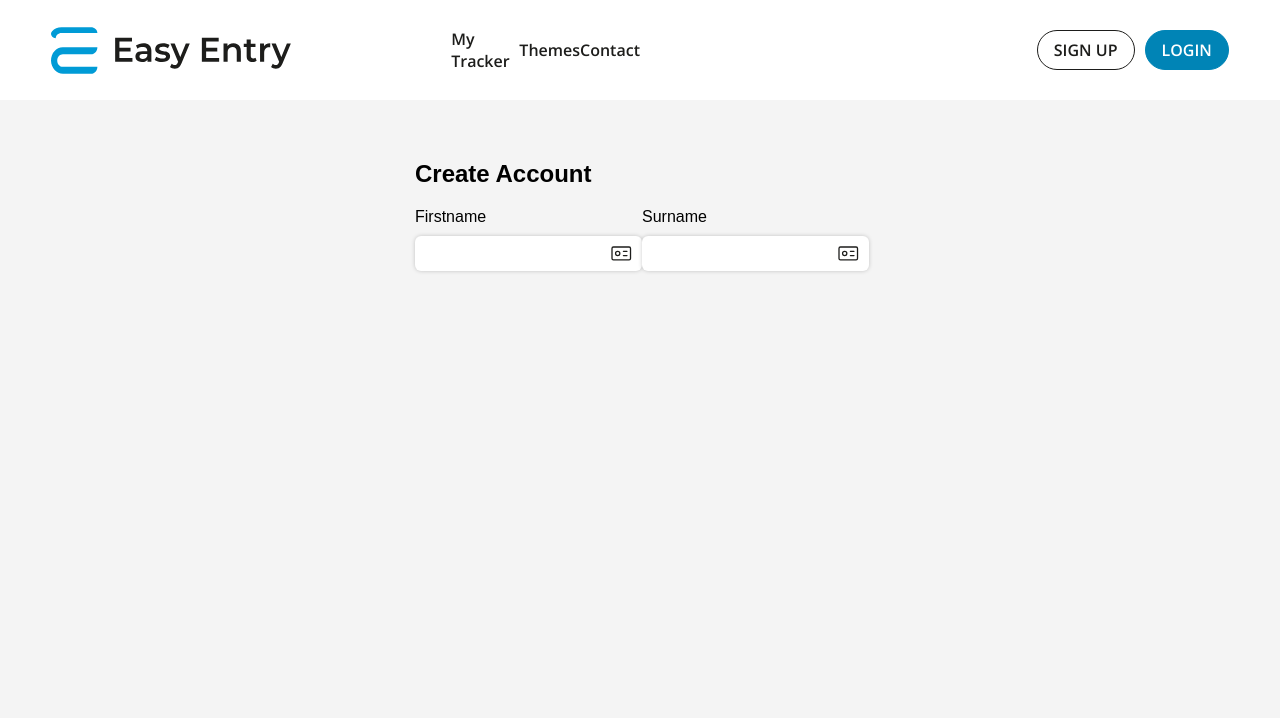
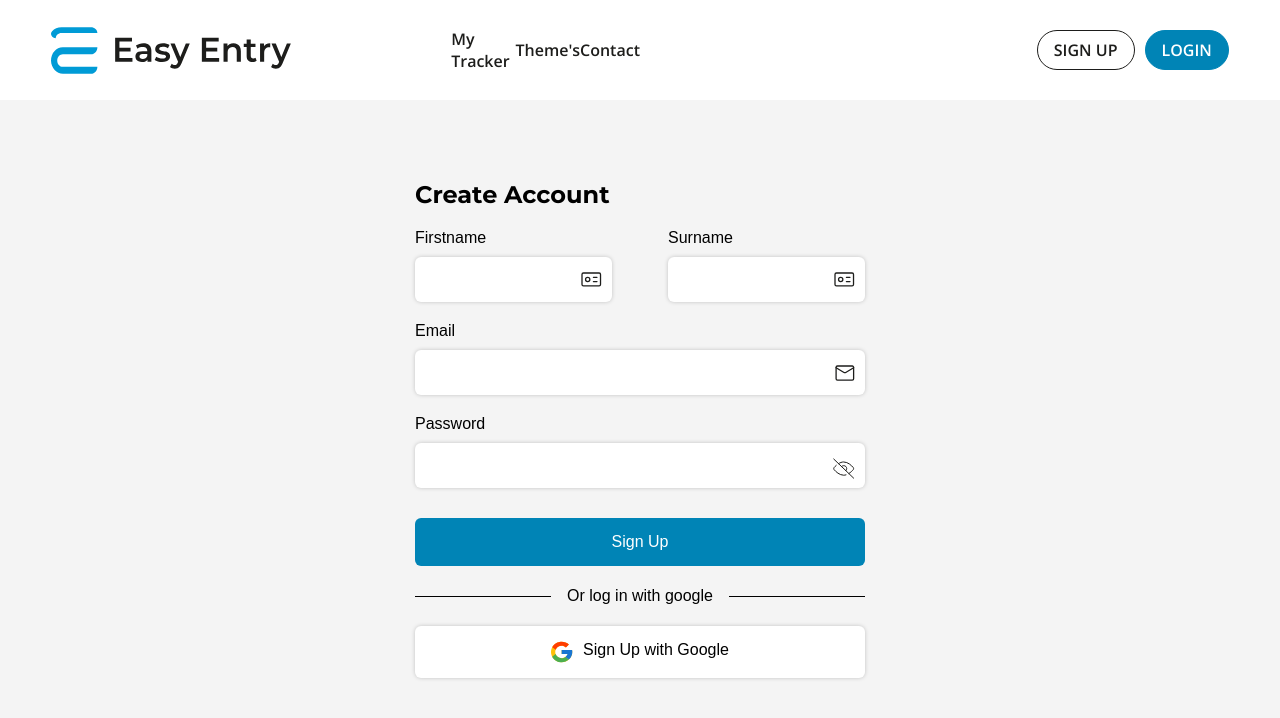
Before and after one commit to Bakbak24/easy-entry, a PHP site: page /register.php in a window 1280 px wide. Shown: the top 718 px of the page. Run offline with PHP 8.4, Linux system fonts and the light colour scheme.

Commit message:
Afwerking van de sign up page + spelling verbetering in nav

```diff
--- a/css/style.css
+++ b/css/style.css
@@ -29,6 +29,7 @@ body {
   font-family: Arial, sans-serif;
   margin: 0;
   padding: 0;
+  box-sizing: border-box;
 }
 
 #container {
@@ -446,7 +447,7 @@ footer p {
 }
 
 #content-register {
-  margin: 40px auto;
+  margin: 60px auto;
   display: flex;
   align-items: flex-start;
   flex-direction: column;
@@ -476,21 +477,75 @@ footer p {
 #register-form-label input {
   border: none;
   box-shadow: rgba(0, 0, 0, 0.2) 0px 0px 4px;
-  padding: 10px 25px;
+  padding: 15px 10px;
   border-radius: 6px;
-  background-image: url("../images/profile.svg");
-  background-position: right 10px top 10px;
+  margin-bottom: 20px;
+  background-position: right 10px top 15px;
   background-repeat: no-repeat;
 }
 
-#register-form-label input::after {
-  content: "";
-  display: inline-block;
-  width: 27px;
-  height: 30px;
-  background-size: contain;
-  background-repeat: no-repeat;
-  background-position: left bottom;
-  margin-right: 0.5%;
+#register-form-label #e-mail {
+  background-image: url("../images/envelop.svg");
+}
+
+#register-form-label #password {
+  background-image: url("../images/eye.svg");
+}
+
+#register-form-label-user-wrapped input {
   background-image: url("../images/profile.svg");
 }
+
+#content-register-form button {
+  width: 100%;
+  padding: 15px 10px;
+  margin: 10px 0px;
+  background-color: var(--blue-color);
+  color: var(--white-color);
+  border: none;
+  border-radius: 6px;
+  font-size: var(--body-size);
+  cursor: pointer;
+}
+
+#content-register-form #signup-google {
+  background-color: white;
+  color: black;
+  display: flex;
+  justify-content: center;
+  gap: 10px;
+  box-shadow: rgba(0, 0, 0, 0.2) 0px 0px 4px;
+}
+
+#content-register h2 {
+  font-family: var(--headline-font);
+}
+
+.hr-text {
+  position: relative;
+  outline: 0;
+  border: 0;
+  color: black;
+  text-align: center;
+  height: 1.5em;
+  &:before {
+    content: "";
+    background: black;
+    position: absolute;
+    left: 0;
+    top: 50%;
+    width: 100%;
+    height: 1px;
+  }
+  &:after {
+    content: attr(data-content);
+    position: relative;
+    display: inline-block;
+    color: black;
+
+    padding: 0 1em;
+    line-height: 1.5em;
+    color: black;
+    background-color: var(--smoke-color);
+  }
+}
--- a/index.html
+++ b/index.html
@@ -15,7 +15,7 @@
           <div id="menu">
             <ul>
               <li><a href="#my-tracker">My Tracker</a></li>
-              <li><a href="#themes-section">Themes</a></li>
+              <li><a href="#themes-section">Theme's</a></li>
               <li><a href="#contact">Contact</a></li>
             </ul>
           </div>
--- a/register.php
+++ b/register.php
@@ -17,7 +17,7 @@
             <div id="menu">
                 <ul>
                     <li><a href="#my-tracker">My Tracker</a></li>
-                    <li><a href="#themes-section">Themes</a></li>
+                    <li><a href="#themes-section">Theme's</a></li>
                     <li><a href="#contact">Contact</a></li>
                 </ul>
             </div>
@@ -45,6 +45,21 @@
                         <input type="text" name="surName" id="surName">
                     </div>
                 </div>
+                <div id="register-form-label">
+                    <label for="e-mail">Email</label>
+                    <input type="email" name="e-mail" id="e-mail">
+                </div>
+                <div id="register-form-label">
+                    <label for="password">Password</label>
+                    <input type="password" name="password" id="password">
+                </div>
+                <div id="register-form-label">
+                    <button>Sign Up</button>
+                </div>
+                <hr class="hr-text" data-content="Or log in with google">
+                <div id="register-form-label">
+                    <button id="signup-google"> <img src="./images/google.svg" alt=""> Sign Up with Google</button>
+                </div>
             </form>
         </div>
     </div>
```
Also changed, not shown: images/envelop.svg (added), images/eye.svg (added), images/google.svg (added).
